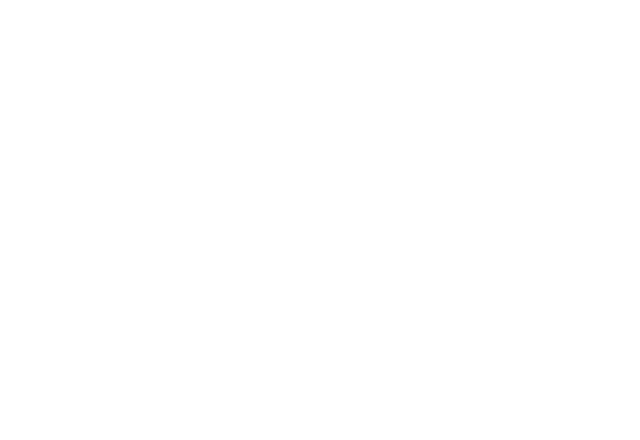
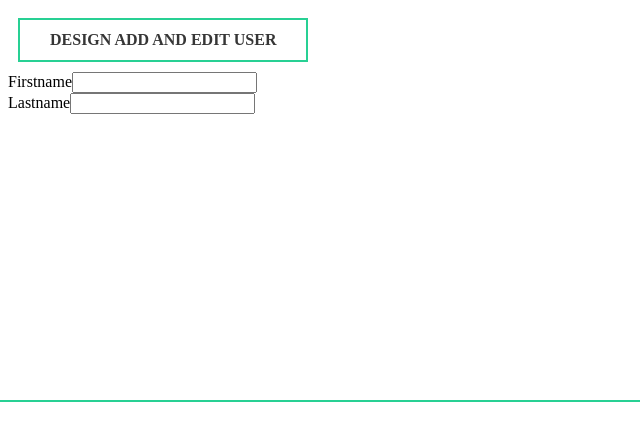
Before and after one commit to thanhlong2803/question-answer-employee, a React (Create React App) app in the folder react.question/: page /users/add in a window 1280 px wide. Before the commit this address had no page. Shown: the top 440 px of the page, without its empty margins (0-640 px from the left). Built offline with nearby package versions, Linux system fonts and the light colour scheme; what config would draw is missing.

Commit message:
update code

```diff
--- a/react.question/src/app/Index.jsx
+++ b/react.question/src/app/Index.jsx
@@ -1,16 +1,21 @@
-import React from "react";
+import React, {Suspense } from "react";
 import {  Routes,  Route,  Router} from "react-router-dom";
+
 // import { Nav, Alert } from '@/_components';
 // import { Home } from '@/home';
 
-import {Users} from "../main/users/Index"
-import {List} from "../main/users/List"
+import {Users} from "../main/users/Index";
+import { AddOrUpdate } from "../main/users/AddOrUpdate";
 
 function App() {
   return (
-    <Routes>
-        <Route exact path="/users" component={Users} />
-    </Routes>
+    <Suspense fallback={<h1>Loading...</h1>}>
+      <Routes>
+         <Route exact path="/users" element={<Users />} />
+         <Route path={`/users/add`} element={<AddOrUpdate />} />
+         <Route path={`users/edit/:id`} element={<AddOrUpdate />} />
+       </Routes>
+    </Suspense>
   );
 }
 
--- /dev/null
+++ b/react.question/src/main/users/AddOrUpdate.jsx
@@ -0,0 +1,32 @@
+import React from 'react';
+
+function AddOrUpdate({ match }) {
+
+  return (
+    <div className="container">
+      <div className="row mt-12">
+        <div className="col-md-12">
+          <div className="title-header text-center">
+            <h4>Design Add and Edit User</h4>
+          </div>
+        </div>
+      </div>
+      <div className="row">
+        <div className="span12">
+          <div className="col-md-12">
+              <div className="md-form">
+                  <label htmlFor="name" className="">Firstname</label>
+                  <input type="text" id="name" name="name" className="form-control" />
+              </div>
+              <div className="md-form">
+                  <label htmlFor="name" className="">Lastname</label>
+                  <input type="text" id="name" name="name" className="form-control" />
+              </div>
+          </div>
+        </div>
+      </div>
+    </div>
+  );
+}
+
+export { AddOrUpdate };
--- a/react.question/src/main/users/Index.jsx
+++ b/react.question/src/main/users/Index.jsx
@@ -1,15 +1,17 @@
-import React from 'react';
-import { Route, Routes,useLocation } from 'react-router-dom';
-import { List } from './List';
+import React from "react";
+import { Route, Routes, useLocation } from "react-router-dom";
+
+import { List } from "./List";
+import { AddOrUpdate } from "./AddOrUpdate";
 
 function Users({ match }) {
-    const { pathname } = useLocation();
-    return (
-         <Routes>
-           <Route exact path="" element={<List />}  />
-           {/* <Route path={`${pathname}/add`} element={AddEdit} />
-           <Route path={`${pathname}/edit/:id`} element={AddEdit} /> */}
-         </Routes>
-    );
+  const { pathname } = useLocation();
+  return (
+    <Routes>
+      <Route exact path="" element={<List />} />
+      <Route path={`${pathname}/add`} element={<AddOrUpdate />} />
+      <Route path={`${pathname}/edit/:id`} element={<AddOrUpdate />} />
+    </Routes>
+  );
 }
 export { Users };
```
